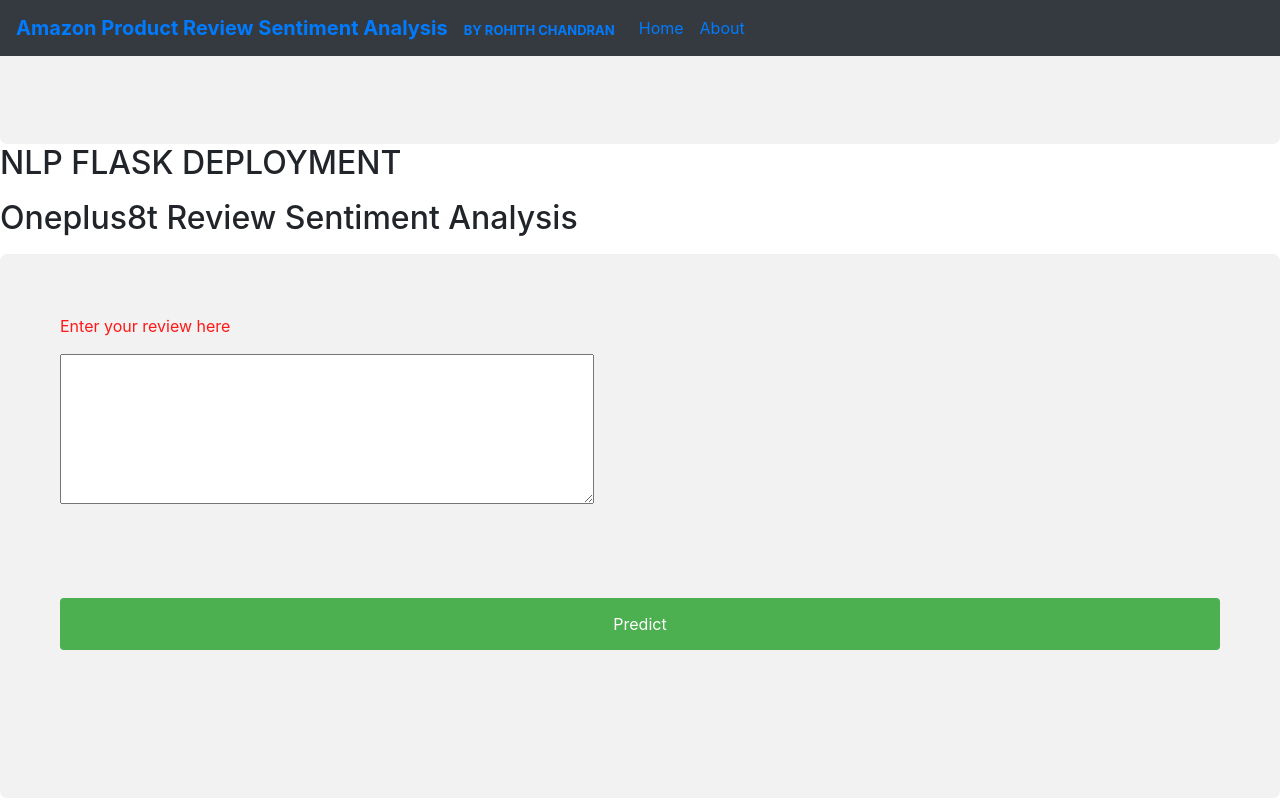
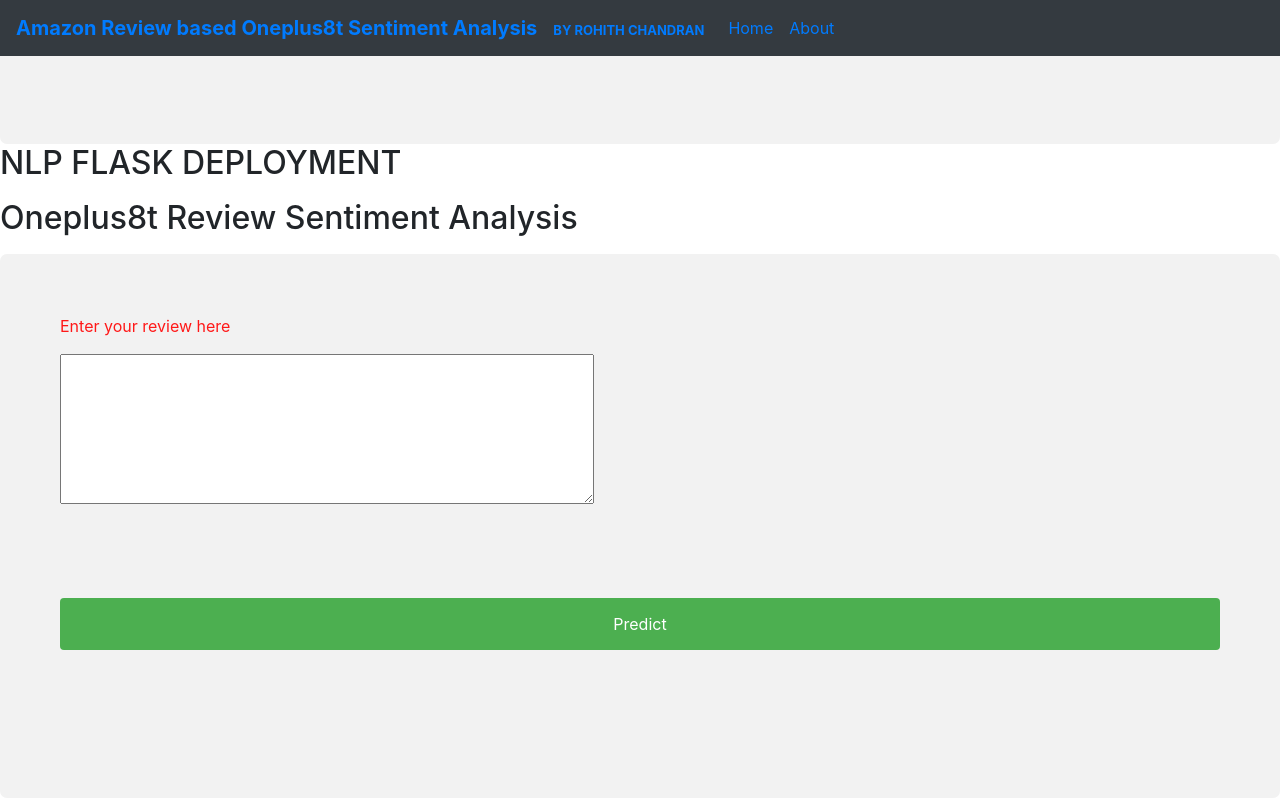
Before and after one commit to rohith-cha/Amazon-review-sentiment-analysis-webscraping-nlp-lstm-deployment, a Flask app: page / in a window 1280 px wide. Run offline with Flask 2, Linux system fonts and the light colour scheme; parts of the project's set-up code (start-up, migrations or seed data) failed here and were passed over; some libraries are stand-ins or nearby versions.

Commit message:
Update home.html

```diff
--- a/templates/home.html
+++ b/templates/home.html
@@ -89,7 +89,7 @@ margin:0 80 0 0;
 
   													<!--navbar portion-->
   <nav class="navbar navbar-expand-sm bg-dark fixed-top">
-  <a class="navbar-brand" href="#"><b>Amazon Product Review Sentiment Analysis</b></a>
+  <a class="navbar-brand" href="#"><b>Amazon Review based Oneplus8t Sentiment Analysis</b></a>
   <a class="navbar-brand" href="#"><b><font size="2">BY ROHITH CHANDRAN</font></b></a>
   <ul class="navbar-nav" >
     <li class="nav-item">
```
